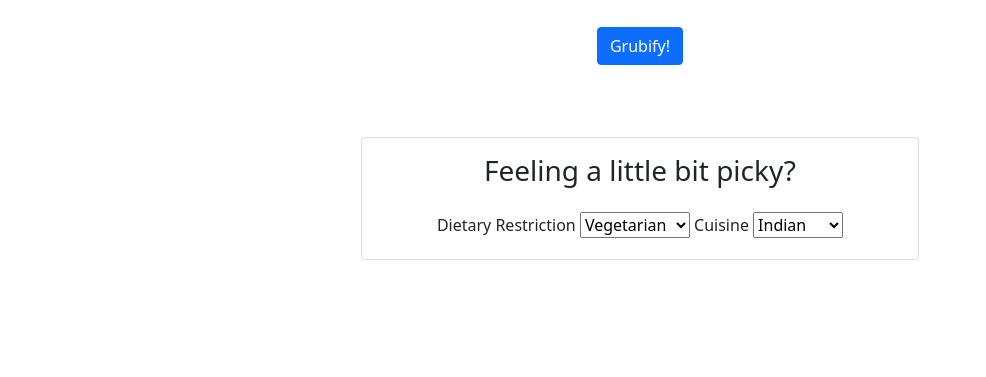
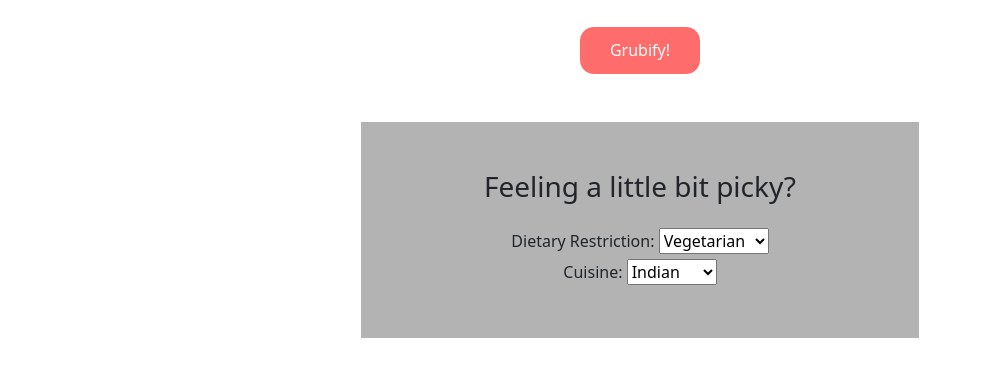
Before and after one commit to dfsantos-source/cs326-final-jabster, a plain HTML site: page html/grubify.html in a window 1280 px wide. Shown: the part 189-566 px from the top of the page, without its empty margins (0-986 px from the left). Drawn offline with nearby package versions, Linux system fonts and the light colour scheme.

Commit message:
updated styling using css

```diff
--- a/html/grubify.html
+++ b/html/grubify.html
@@ -11,22 +11,24 @@
     <link rel="stylesheet" href="../styles/global.css">
     <title>Guess My Grub</title>
   </head>
-  <body>
+  <body class="grubify-page">
     <div class="navbar">Navbar</div>
-    <div class="grubify-wrapper container text-center">
-      <div class="mt-4 pt-5 pb-5">
+    <div class="grubify-wrapper container">
+      <div class="mt-4 pt-5 pb-4">
         <p class="mt-4 h1">What are you grubbing today?</p>
-        <button type="button" class="mt-4 btn btn-primary">Grubify!</button>
+        <button type="button" class="mt-4 h5 button">Grubify!</button>
       </div>
 
       <!-- TODO: conditionally render this later on with functionality -->
       <!-- <h1>Not in the mood?</h1>
       <button>Grubify again!</button> -->
 
-      <div class="picky-wrapper mt-4 card text-center w-50 container">
-        <div class="card-body">
+      <div class="picky-wrapper mt-3 container pt-5 pb-5">
+        <div class="picky-card">
           <p class="mb-4 h3">Feeling a little bit picky?</p>
-          <label class="h6">Dietary Restriction</label>
+          <div class="picky-input">
+            <div>
+              <label class="h6">Dietary Restriction: </label>
               <select>
                 <option value="vegetarian">Vegetarian</option>
                 <option value="vegan">Vegan</option>
@@ -34,7 +36,9 @@
                 <option value="pescatarian">Pescatarian</option>
                 <option value="keto">Keto</option>
               </select>
-          <label class="h6">Cuisine</label>
+            </div>
+            <div>
+              <label class="h6">Cuisine: </label>
               <select>
                 <option value="indian">Indian</option>
                 <option value="asian">Asian</option>
@@ -45,5 +49,7 @@
             </div>
           </div>
         </div>
+      </div>
+    </div>
   </body>
 </html>
--- a/styles/grubify.css
+++ b/styles/grubify.css
@@ -0,0 +1,28 @@
+.grubify-wrapper {
+    text-align: center;
+}
+
+.picky-wrapper {
+    background-color: rgb(179, 179, 179);
+    max-width: 50%;
+}
+
+.picky-card {
+    max-width: 100%;
+}
+
+.primary-color {
+    color: rgb(255, 108, 108);
+}
+
+.button {
+    background-color: rgb(255, 108, 108);
+    padding: 14px 30px;
+    text-align: center;
+    text-decoration: none;
+    border-radius: 14px;
+    border: none;
+    color: white;
+    display: inline-block;
+    font-size: 16px;
+  }
```
Lines whose indentation alone changed are shown as unchanged.
